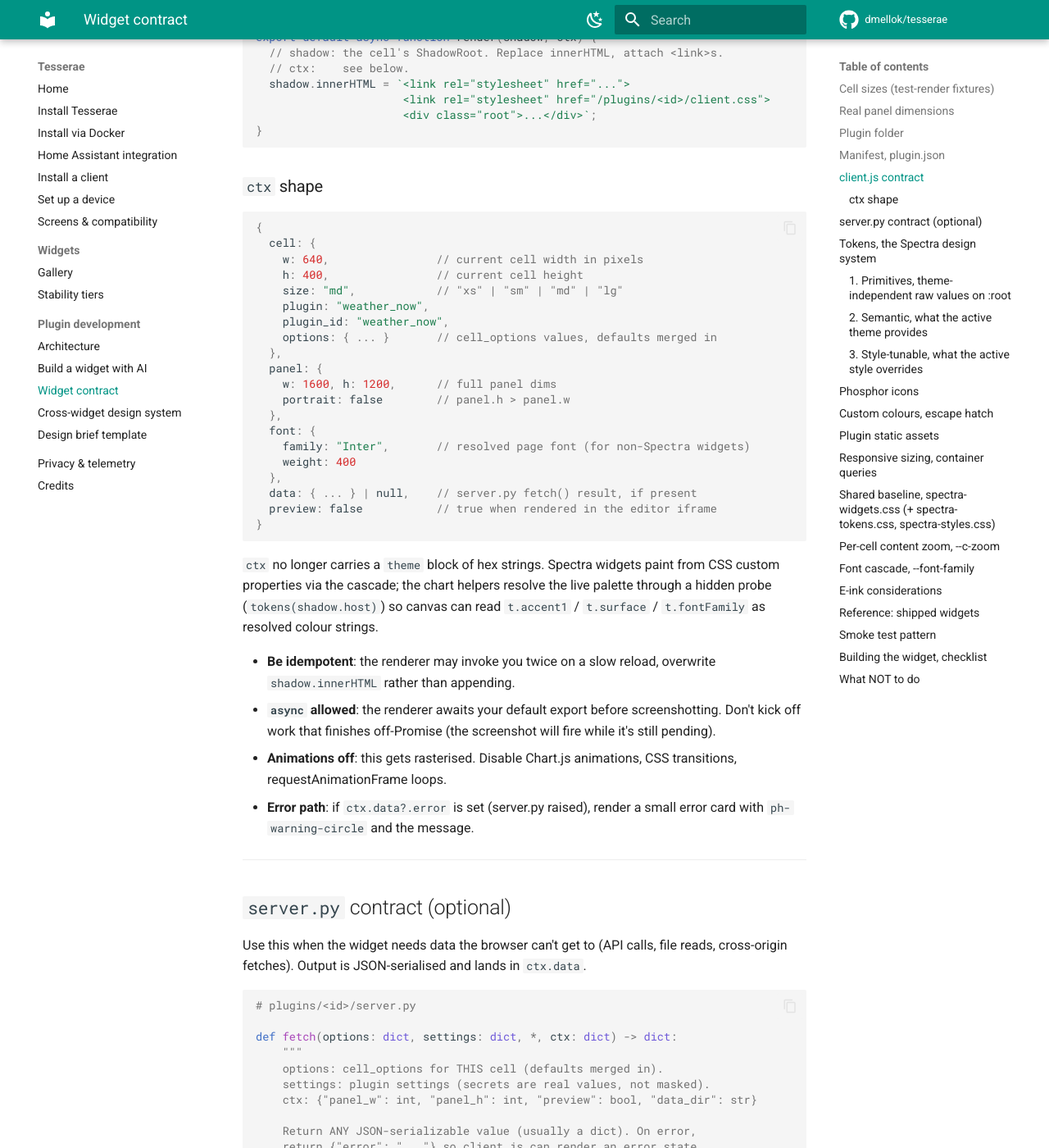
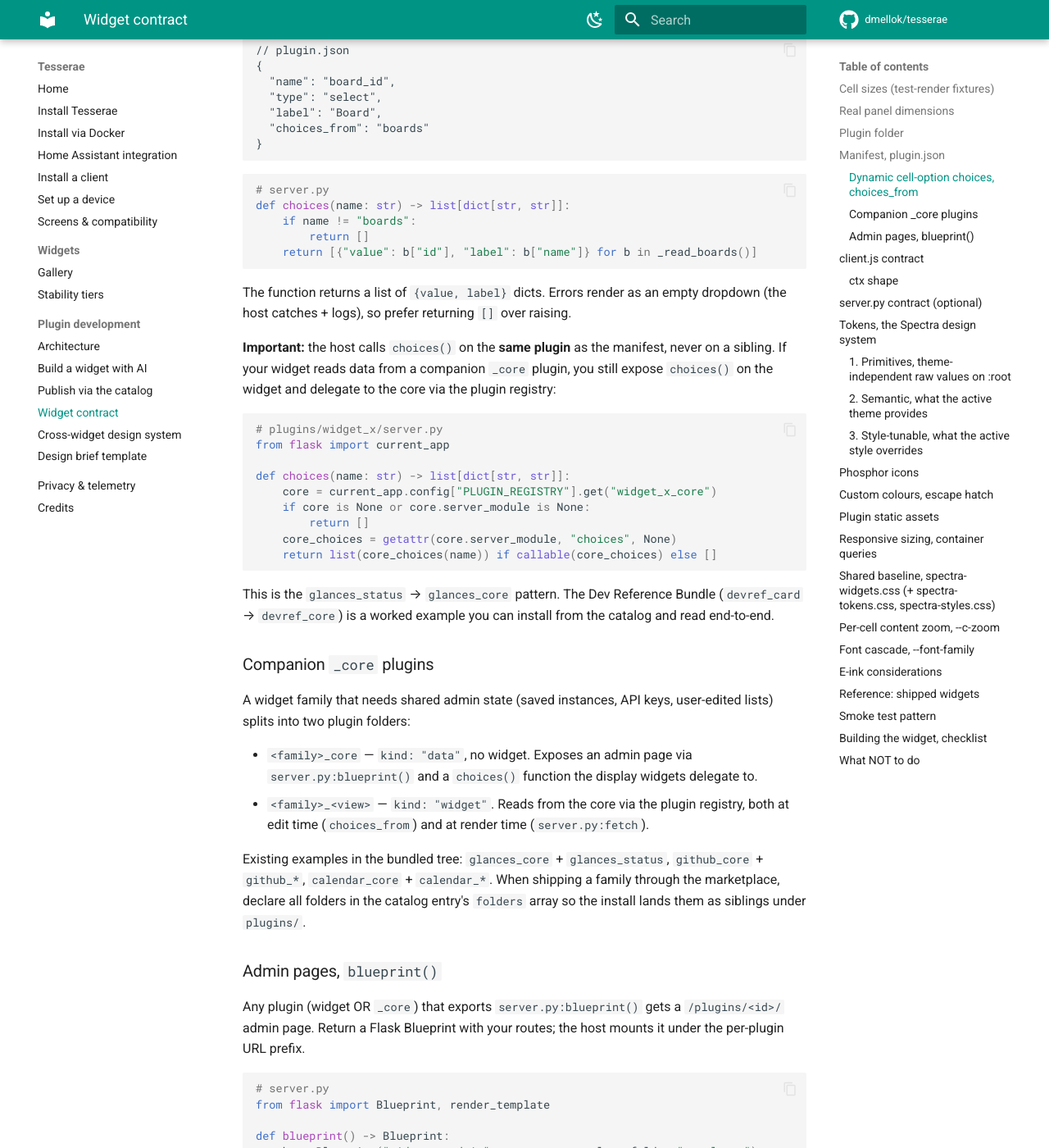
Before and after one commit to dmellok/tesserae, an MkDocs documentation site: the page built from docs/widgets.md, in a window 1280 px wide and 1400 px high, scrolled down 3011 px. Shown: the whole window at 82% size. Built offline with MkDocs 1.6.1 and Material for MkDocs 9.7.7, drawn with Linux system fonts in a browser that asks for light colours; comment, search, counter and statistics services are not loaded; some of the changed text lies outside the part shown.

Commit message:
docs: catalog publishing flow + bundle + choices_from coverage
Three doc changes around the new community widget catalog (v0.33.0)
and bundle support (v0.34.0):

* docs/dev/publishing-a-widget.md (new): end-to-end walkthrough for
  catalog submissions. Covers single widgets + bundle entries, the
  PR shape, the review checklist (network egress, settings access,
  filesystem reach), updates via patch bumps, and repo hygiene
  (gitignore __pycache__).

* docs/widgets.md (contract spec): adds three previously-missing
  surfaces:
  - choices_from for dynamic cell-option dropdowns, with the
    correct resolution rule (host calls choices() on the SAME
    plugin) and the _core sibling delegation pattern.
  - Companion _core plugins as the family-bundling shape.
  - server.py:blueprint() admin pages.

* docs/dev/writing-a-plugin.md: forks the existing "Submitting"
  section into two paths, Bundle into Tesserae (PR to main repo)
  and Publish through the catalog (PR to tesserae-widgets), with
  the new doc as the landing for the catalog flow.

mkdocs.yml: wires Publish via the catalog into the Plugin
development nav section, and excludes docs/marketplace-catalog-seed/
since that's a copy-into-new-repo scaffold, not user-facing wiki
content.

Built locally with mkdocs --strict; no broken links beyond the
pre-existing widget-build-prompt.md reference.

Co-Authored-By: Claude Opus 4.7 (1M context) <noreply@anthropic.com>

````diff
--- a/docs/widgets.md
+++ b/docs/widgets.md
@@ -107,10 +107,10 @@ lowercase `[a-z0-9_]` is convention, not enforced. Name it `<family>_<role>`
   cells that exceed them.
 * **`cell_options`**, per-cell knobs. The editor renders one form
   field per option. Types: `string`, `textarea`, `number`, `select`
-  (needs `choices`), `multiselect` (needs `choices`), `boolean`,
-  `color`. The user's values land in `ctx.cell.options` at render
-  time. Don't ship a `variant` option for visual direction, that
-  model is gone; the `data-style` axis at page level provides
+  (needs `choices` OR `choices_from`), `multiselect` (same),
+  `boolean`, `color`. The user's values land in `ctx.cell.options` at
+  render time. Don't ship a `variant` option for visual direction,
+  that model is gone; the `data-style` axis at page level provides
   cross-widget shape selection. If a widget needs a genuine layout
   shape choice (e.g. `stack` vs `side`), name the option `layout` and
   use shape-describing values.
@@ -122,6 +122,99 @@ lowercase `[a-z0-9_]` is convention, not enforced. Name it `<family>_<role>`
 * **`render.needs_network`**, hint for the renderer (not enforced).
 
 Full schema: [`schema/plugin.schema.json`](https://github.com/dmellok/tesserae/blob/main/schema/plugin.schema.json).
+
+### Dynamic cell-option choices, `choices_from`
+
+A `select` / `multiselect` cell option can source its dropdown
+contents at edit time instead of declaring a static `choices` array.
+Set `choices_from: "<key>"` in the manifest, and the host calls
+**this plugin's** `server.py:choices(name)` with `name = "<key>"`:
+
+```jsonc
+// plugin.json
+{
+  "name": "board_id",
+  "type": "select",
+  "label": "Board",
+  "choices_from": "boards"
+}
+```
+
+```python
+# server.py
+def choices(name: str) -> list[dict[str, str]]:
+    if name != "boards":
+        return []
+    return [{"value": b["id"], "label": b["name"]} for b in _read_boards()]
+```
+
+The function returns a list of `{value, label}` dicts. Errors render
+as an empty dropdown (the host catches + logs), so prefer returning
+`[]` over raising.
+
+**Important:** the host calls `choices()` on the **same plugin** as
+the manifest, never on a sibling. If your widget reads data from a
+companion `_core` plugin, you still expose `choices()` on the widget
+and delegate to the core via the plugin registry:
+
+```python
+# plugins/widget_x/server.py
+from flask import current_app
+
+def choices(name: str) -> list[dict[str, str]]:
+    core = current_app.config["PLUGIN_REGISTRY"].get("widget_x_core")
+    if core is None or core.server_module is None:
+        return []
+    core_choices = getattr(core.server_module, "choices", None)
+    return list(core_choices(name)) if callable(core_choices) else []
+```
+
+This is the `glances_status` → `glances_core` pattern. The Dev
+Reference Bundle (`devref_card` → `devref_core`) is a worked
+example you can install from the catalog and read end-to-end.
+
+### Companion `_core` plugins
+
+A widget family that needs shared admin state (saved instances, API
+keys, user-edited lists) splits into two plugin folders:
+
+* `<family>_core` — `kind: "data"`, no widget. Exposes an admin page
+  via `server.py:blueprint()` and a `choices()` function the
+  display widgets delegate to.
+* `<family>_<view>` — `kind: "widget"`. Reads from the core via the
+  plugin registry, both at edit time (`choices_from`) and at render
+  time (`server.py:fetch`).
+
+Existing examples in the bundled tree: `glances_core` +
+`glances_status`, `github_core` + `github_*`, `calendar_core` +
+`calendar_*`. When shipping a family through the marketplace, declare
+all folders in the catalog entry's `folders` array so the install
+lands them as siblings under `plugins/`.
+
+### Admin pages, `blueprint()`
+
+Any plugin (widget OR `_core`) that exports `server.py:blueprint()`
+gets a `/plugins/<id>/` admin page. Return a Flask Blueprint with
+your routes; the host mounts it under the per-plugin URL prefix.
+
+```python
+# server.py
+from flask import Blueprint, render_template
+
+def blueprint() -> Blueprint:
+    bp = Blueprint("widget_x_admin", __name__, template_folder="templates")
+
+    @bp.get("/")
+    def index() -> str:
+        return render_template("widget_x/index.html", ...)
+
+    return bp
+```
+
+Templates live under `templates/<plugin_id>/` (the folder namespacing
+keeps Flask from colliding with the host's `templates/index.html`).
+Extend `_base.html` for visual consistency with the rest of the
+admin UI; the `card_head` macro + `card` class wrap content.
 
 ---
 
--- a/mkdocs.yml
+++ b/mkdocs.yml
@@ -7,8 +7,11 @@ edit_uri: edit/main/docs/
 copyright: MIT-licensed. A self-hosted hobby project, built in the open.
 
 # docs/widget-build-prompt.md is an internal batch prompt, not a wiki page.
+# docs/marketplace-catalog-seed/ is a copy-into-new-repo scaffold for the
+# catalog repo, not user-facing wiki content.
 exclude_docs: |
   widget-build-prompt.md
+  marketplace-catalog-seed/
 
 theme:
   name: material
@@ -84,6 +87,7 @@ nav:
   - Plugin development:
       - Architecture: dev/architecture.md
       - Build a widget with AI: dev/writing-a-plugin.md
+      - Publish via the catalog: dev/publishing-a-widget.md
       - Widget contract: widgets.md
       - Cross-widget design system: widget-design-system.md
       - Design brief template: widget-design-brief.md
````
Also changed, not shown: docs/dev/publishing-a-widget.md (added, +250 -0 lines), docs/dev/writing-a-plugin.md (+33 -7 lines).
